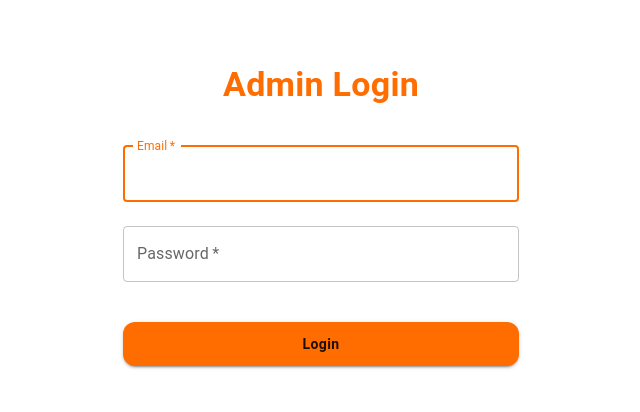
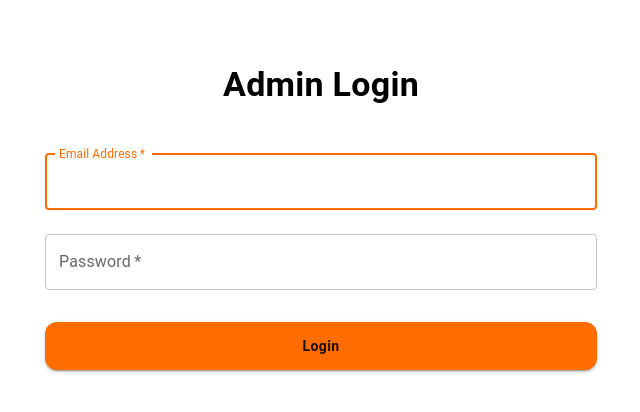
Before and after one commit to humamchoudhary/burgnice-adminpanel, a React (Create React App) app: page /login in a window 1280 px wide. Shown: the top 412 px of the page, without its empty margins (319-959 px from the left). Built offline with nearby package versions, Linux system fonts and the light colour scheme; no server answers.

Commit message:
update -

```diff
--- a/src/pages/Dashboard.tsx
+++ b/src/pages/Dashboard.tsx
@@ -35,9 +35,12 @@ import DeleteIcon from "@mui/icons-material/Delete";
 import EditIcon from "@mui/icons-material/Edit";
 import WarningAmberIcon from "@mui/icons-material/WarningAmber";
 
+const API_BASE_URL =
+  process.env.REACT_APP_API_BASE_URL || "http://localhost:5000";
+
 // Create axios instance with base URL
 const api = axios.create({
-  baseURL: "http://localhost:5000/api",
+  baseURL: API_BASE_URL,
 });
 
 // Add request interceptor to attach token to all requests
--- a/src/pages/Login.tsx
+++ b/src/pages/Login.tsx
@@ -45,13 +45,16 @@ const Login = ({ onLogin }: { onLogin: () => void }) => {
   const [password, setPassword] = useState("");
   const [error, setError] = useState("");
 
+  const API_BASE_URL =
+    process.env.REACT_APP_API_BASE_URL || "http://localhost:5000";
+
   const handleLogin = async (e: React.FormEvent) => {
     e.preventDefault();
     setError("");
 
     try {
       const res = await axios.post(
-        "http://localhost:5000/api/auth/login",
+        `${API_BASE_URL}/api/login`,
         { email, password },
         { headers: { "Content-Type": "application/json" } },
       );
@@ -69,54 +72,59 @@ const Login = ({ onLogin }: { onLogin: () => void }) => {
 
   return (
     <ThemeProvider theme={orangeTheme}>
-      <Container maxWidth="xs">
-        <Box>
+      <Container maxWidth="sm">
+        <Box
+          sx={{
+            marginTop: 8,
+            display: "flex",
+            flexDirection: "column",
+            alignItems: "center",
+          }}
+        >
           <Typography
+            component="h1"
             variant="h4"
-            component="h1"
-            align="center"
-            gutterBottom
-            sx={{ fontWeight: "bold", color: "primary.main", marginBottom: 3 }}
+            sx={{ fontWeight: 600, mb: 4 }}
           >
             Admin Login
           </Typography>
-          <form onSubmit={handleLogin}>
+
+          <Box component="form" onSubmit={handleLogin} sx={{ width: "100%" }}>
             <TextField
-              label="Email"
-              type="email"
-              variant="outlined"
-              fullWidth
               margin="normal"
               required
+              fullWidth
+              label="Email Address"
+              type="email"
               value={email}
               onChange={(e) => setEmail(e.target.value)}
               autoFocus
             />
             <TextField
+              margin="normal"
+              required
+              fullWidth
               label="Password"
               type="password"
-              variant="outlined"
-              fullWidth
-              margin="normal"
-              required
               value={password}
               onChange={(e) => setPassword(e.target.value)}
             />
+
             {error && (
               <Alert severity="error" sx={{ mt: 2 }}>
                 {error}
               </Alert>
             )}
+
             <Button
               type="submit"
+              fullWidth
               variant="contained"
-              color="primary"
-              fullWidth
-              sx={{ mt: 4 }}
+              sx={{ mt: 3, mb: 2, py: 1.5 }}
             >
               Login
             </Button>
-          </form>
+          </Box>
         </Box>
       </Container>
     </ThemeProvider>
--- a/src/pages/Signup.tsx
+++ b/src/pages/Signup.tsx
@@ -55,8 +55,8 @@ const Signup = ({ onSignup }: { onSignup: () => void }) => {
 
     try {
       await axios.post(
-        `${API_BASE_URL}/api/auth/register`,
-        { username: name, email, password, role: "admin" },
+        `${API_BASE_URL}/api/register`,
+        { name, email, password, role: "admin" },
         { headers: { "Content-Type": "application/json" } },
       );
 
@@ -92,7 +92,7 @@ const Signup = ({ onSignup }: { onSignup: () => void }) => {
               margin="normal"
               required
               fullWidth
-              label="username"
+              label="Full Name"
               value={name}
               onChange={(e) => setName(e.target.value)}
               autoFocus
```
